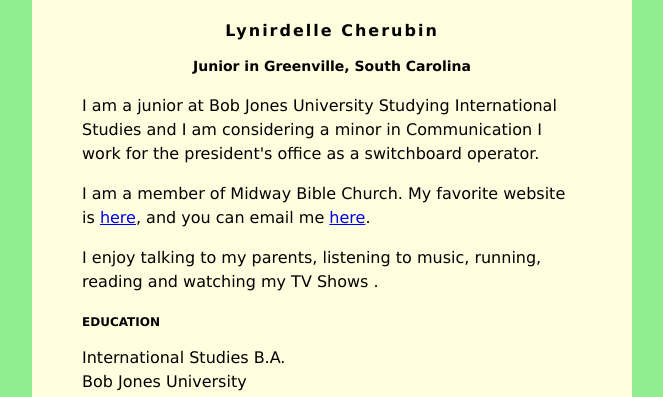
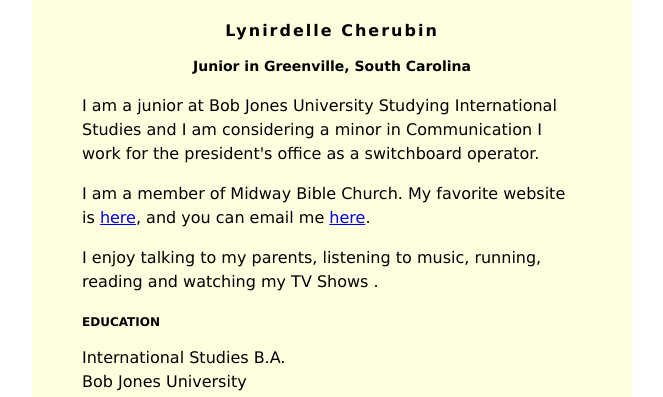
Before and after one commit to Lynirdelle05/Lynirdelle05.github.io, a plain HTML site: page index.html in a window 1280 px wide. Shown: the top 397 px of the page, without its empty margins (308-971 px from the left). Drawn offline with Linux system fonts and the light colour scheme.

Commit message:
Change background color from lightgreen to burgundy

```diff
--- a/index.html
+++ b/index.html
@@ -2,7 +2,7 @@
 <head>
 <style>
 body {
-    background: lightgreen;
+    background: burgundy;
     font-family: Verdana;
 }
 #content {
```
